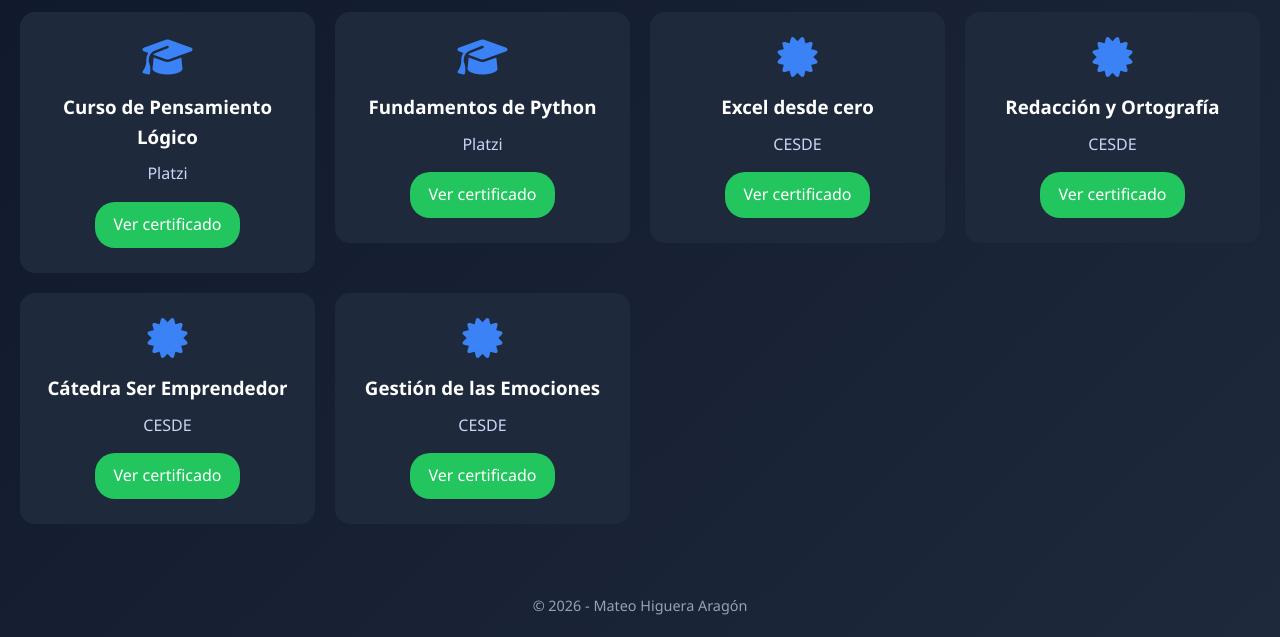
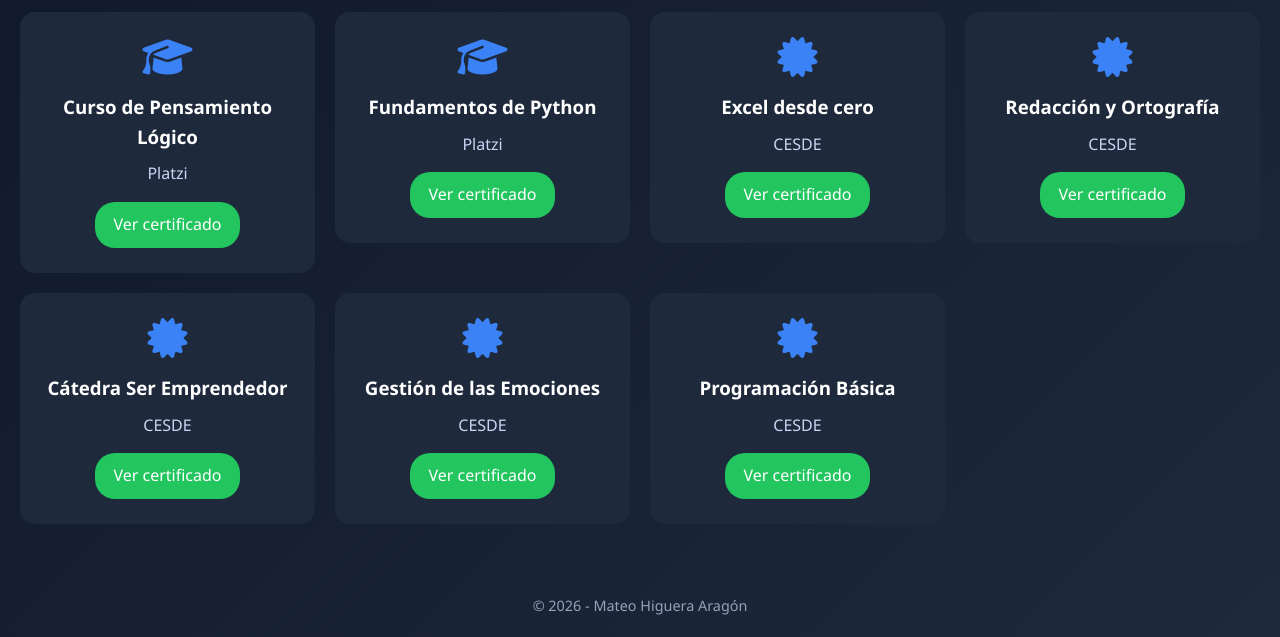
Before and after one commit to Mateo1016/Certificados-, a plain HTML site: page index.html in a window 1280 px wide. Shown: the part 312-949 px from the top of the page. Drawn offline with Linux system fonts and the light colour scheme.

Commit message:
nuevo certificado

```diff
--- a/index.html
+++ b/index.html
@@ -54,7 +54,7 @@
                 <i class="fa-solid fa-certificate icon"></i>
                 <h3>Excel desde cero</h3>
                 <p>CESDE</p>
-                <a class="btn" href="https://edigital.cesde.edu.co/mod/customcert/view.php?id=1686594&downloadown=1" target="_blank">
+                <a class="btn" href="https://edigital.cesde.edu.co/mod/customcert/view.php?id=1686594&downloadown=1dwasddwasdwasdwasdw" target="_blank">
                     Ver certificado
                 </a>
             </article>
@@ -93,6 +93,17 @@
             </article>
         </li>
 
+                <li>
+            <article class="card">
+                <i class="fa-solid fa-certificate icon"></i>
+                <h3>Programación Básica</h3>
+                <p>CESDE</p>
+                <a class="btn" href="https://platzi.com/p/mhiguera/curso/3208-programacion-basica/diploma/detalle/" target="_blank">
+                    Ver certificado
+                </a>
+            </article>
+        </li>
+
     </ul>
 </section>
 
```
Also changed, not shown: 1 other file.
